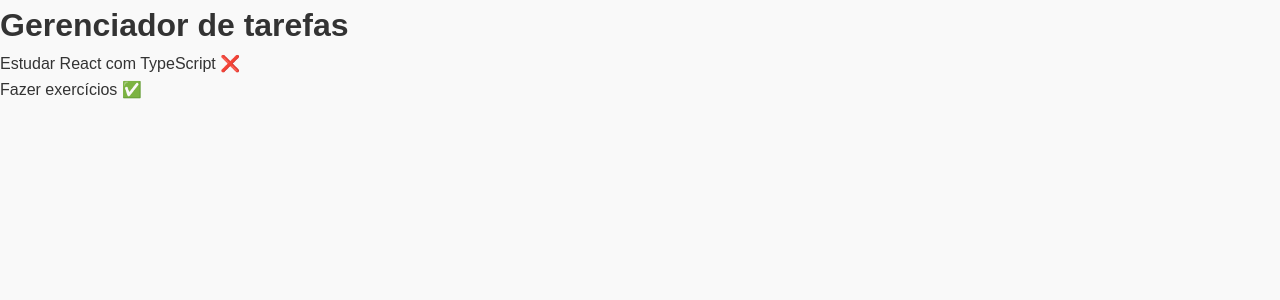
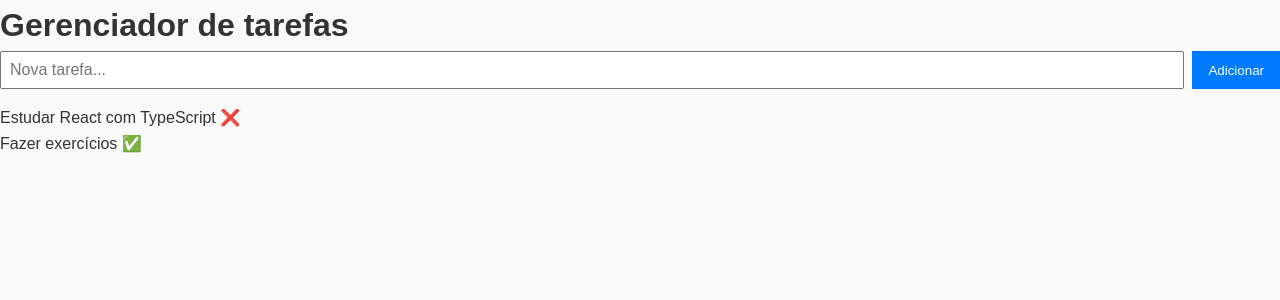
Before and after one commit to fjuncal/react-task-manager, a React (Vite) app: page / in a window 1280 px wide. Shown: the top 300 px of the page. Built offline with nearby package versions, Linux system fonts and the light colour scheme.

Commit message:
Fazendo a chamada do componente de formulario de tarefas pro componente principal e estilizando o formulário

```diff
--- a/src/App.tsx
+++ b/src/App.tsx
@@ -2,17 +2,26 @@ import { useState } from "react";
 import GlobalStyles from "./styles/GlobalStyles";
 import { Task } from "./types/Task";
 import TaskList from "./components/TaskList";
+import TaskForm from "./components/TaskForm";
 
 function App() {
   const [tasks, setTasks] = useState<Task[]>([
     { id: 1, text: "Estudar React com TypeScript	", completed: false },
     { id: 2, text: "Fazer exercícios", completed: true },
   ]);
+
+  const addTask = (text: string) => {
+    const newTask = { id: tasks.length + 1, text, completed: false };
+
+    setTasks([...tasks, newTask]);
+  };
+
   return (
     <>
       <GlobalStyles />
       <div>
         <h1>Gerenciador de tarefas</h1>
+        <TaskForm onAddTask={addTask} />
         <TaskList task={tasks} />
       </div>
     </>
--- a/src/components/TaskForm.tsx
+++ b/src/components/TaskForm.tsx
@@ -1,4 +1,5 @@
 import React, { useState } from "react";
+import { styled } from "styled-components";
 
 interface TaskFormProps {
   onAddTask: (text: string) => void;
@@ -18,16 +19,40 @@ export default function TaskForm({ onAddTask }: TaskFormProps) {
 
   return (
     <>
-      <form onSubmit={handleSubmit}>
-        <input
+      <Form onSubmit={handleSubmit}>
+        <Input
           type="text"
           placeholder="Nova tarefa..."
           value={taskText}
           onChange={(e) => setTaskText(e.target.value)}
         />
 
-        <button type="submit">Adicionar</button>
-      </form>
+        <Button type="submit">Adicionar</Button>
+      </Form>
     </>
   );
 }
+
+const Form = styled.form`
+  display: flex;
+  gap: 8px;
+  margin-bottom: 16px;
+`;
+
+const Input = styled.input`
+  flex: 1;
+  padding: 8px;
+  font-size: 16px;
+`;
+
+const Button = styled.button`
+  padding: 8px 16px;
+  background-color: #007bff;
+  color: white;
+  border: none;
+  cursor: pointer;
+
+  &:hover {
+    background-color: #0056b3;
+  }
+`;
```
